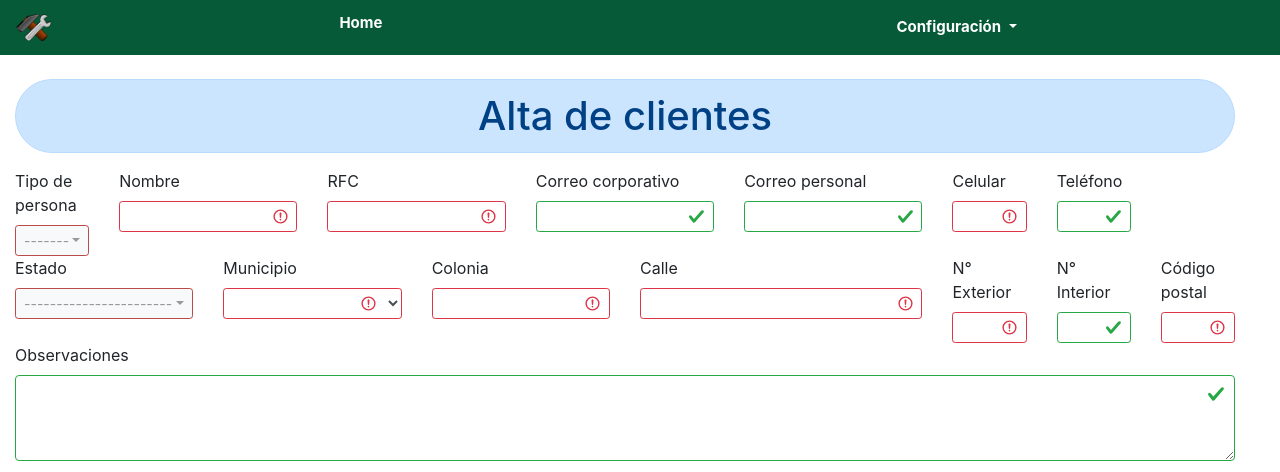
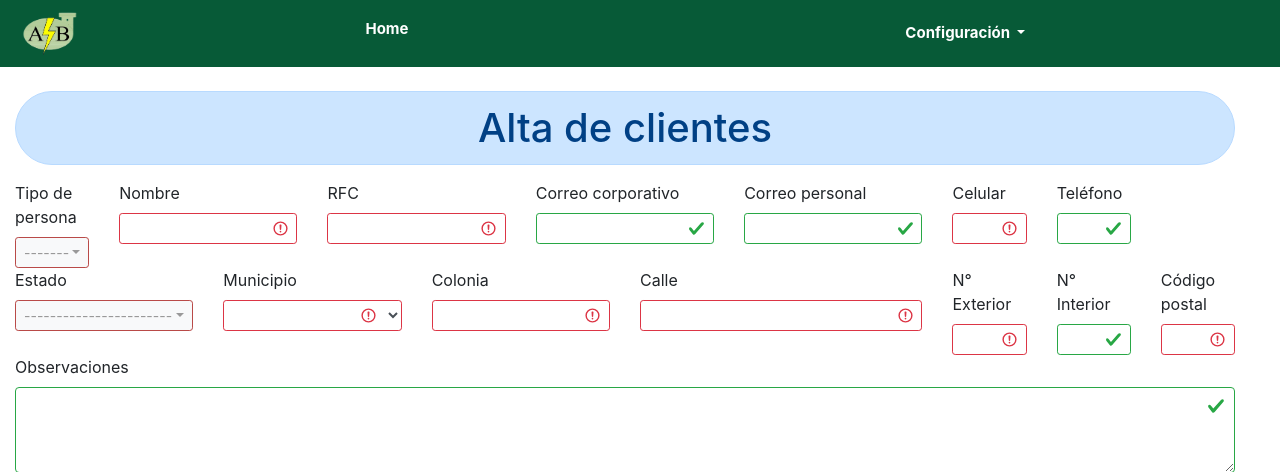
Before and after one commit to ChecoMR17/html1, a PHP site: page /pages/clientes.php in a window 1280 px wide. Shown: the top 472 px of the page. Run offline with PHP 8.4, Linux system fonts and the light colour scheme; the visitor is signed in with stand-in values (Sample User, id 1); data that the repository does not hold is empty; some libraries are stand-ins or nearby versions.

Commit message:
Creacion de rama

```diff
--- a/css/login.css
+++ b/css/login.css
@@ -1,7 +1,13 @@
 .Fondo_D {
    background-image: url(../img/fondo_P.png);
+   background-repeat: no-repeat;
+   background-size: cover;
 }
 
 .Imagen_Logo {
     object-fit: scale-down;
 }
+
+.font_color{
+    background: linear-gradient(#f5ea97, 10%, #dff3ce) !important;
+}
--- a/css/menu.css
+++ b/css/menu.css
@@ -145,6 +145,7 @@
      border: none;
      font-weight: bold;
      font-family: BentonSansBBVA-Medium",Helvetica,Arial,sans-serif";
+    /* background: linear-gradient(45deg, rgba(255, 210, 10, 0.5), rgba(92, 255, 92, 0.5));*/
  }
 
  .dz-preview {
--- a/global/conexion.php
+++ b/global/conexion.php
@@ -1,9 +1,9 @@
 <?php
 
-$host = "localhost";
-$user = "root";
-$password = "smr17";
-$BD = "FF";
+$host = "192.168.1.69";
+$user = "checo";
+$password = "c";
+$BD = "asb";
 $port = "3306";
 $conexion = mysqli_connect($host, $user, $password, $BD, $port);
 date_default_timezone_set('America/Mexico_City');
--- a/global/menu.php
+++ b/global/menu.php
@@ -1,31 +1,31 @@
 <nav class="navbar navbar-expand-lg mb-4" id="main_navbar">
-    <img src="../img/Herramienta1.png" width="35px" height="35px" class="img-fluid ${3|rounded-top,rounded-right,rounded-bottom,rounded-left,rounded-circle,|}" alt="sir.png">
+    <img src="../img/Logo.png" width="70" height="70" class="img-fluid ${3|rounded-top,rounded-right,rounded-bottom,rounded-left,rounded-circle,|}" alt="sir.png">
     <button class="navbar-toggler" type="button" data-toggle="collapse" data-target="#navbarSupportedContent" aria-controls="navbarSupportedContent" aria-expanded="false" aria-label="Toggle navigation"><i class="fas fa-water text-light"></i></button>
     <div class="collapse navbar-collapse" id="navbarSupportedContent">
         <ul class="navbar-nav mr-auto" id="ulMenu">
             <li class="nav-item dropdown">
-                <a class="dropdown-item" href="./home.php">Home</a>
+                <a class="dropdown-item" href="./home.php">Home <i class="fa-solid fa-house-chimney fa-beat"></i></a>
             </li>
             <?php if ($_SESSION['Permiso'] == "0") { ?>
                 <li class="nav-item dropdown">
-                    <a class="dropdown-item" href="./Empleados.php">Personal</a>
+                    <a class="dropdown-item" href="./Empleados.php">Personal <i class="fa-solid fa-person-circle-check fa-beat"></i></a>
                 </li>
                 <li class="nav-item dropdown">
-                    <a class="dropdown-item" href="./clientes.php">Clientes</a>
+                    <a class="dropdown-item" href="./clientes.php">Clientes <i class="fa-solid fa-people-group fa-beat"></i></a>
                 </li>
                 <li class="nav-item dropdown">
-                    <a class="dropdown-item" href="./proveedores.php">Proveedores</a>
+                    <a class="dropdown-item" href="./proveedores.php">Proveedores <i class="fa-solid fa-people-carry-box fa-beat"></i></a>
                 </li>
                 <li class="nav-item dropdown">
-                    <a class="dropdown-item" href="./ordenes_trabajo.php">Ordenes de trabajo</a>
+                    <a class="dropdown-item" href="./ordenes_trabajo.php">Ordenes de trabajo <i class="fa-solid fa-person-digging fa-beat"></i></a>
                 </li>
                 <li class="nav-item dropdown">
-                    <a class="dropdown-item" href="./cat_materiales.php"><i class="fa-solid fa-warehouse"></i> Inventario</a>
+                    <a class="dropdown-item" href="./cat_materiales.php">Inventario <i class="fa-solid fa-warehouse fa-beat"></i></a>
                 </li>
             <?php }
             if ($_SESSION['Permiso'] == "0" || $_SESSION['Permiso'] == "1") {  ?>
                 <li class="nav-item dropdown">
-                    <a class="dropdown-item" href="./ventas.php"><i class="fa-solid fa-dollar-sign fa-beat"></i> Ventas</a>
+                    <a class="dropdown-item" href="./ventas.php">Ventas <i class="fa-solid fa-dollar-sign fa-beat"></i></a>
                 </li>
             <?php } ?>
             <li class="nav-item dropdown">
--- a/pages/cat_materiales.php
+++ b/pages/cat_materiales.php
@@ -1,4 +1,6 @@
-<?php include('../global/Header.php') ?>
+<?php
+session_start();
+include('../global/Header.php') ?>
 
     <!--    Título    -->
     <title>Inventario</title>
--- a/pages/compras.php
+++ b/pages/compras.php
@@ -1,4 +1,6 @@
-<?php include('../global/Header.php') ?>
+<?php
+session_start();
+include('../global/Header.php') ?>
 
     <!--    Título    -->
     <title>Compras</title>
```
Also changed, not shown: index.php (+4 -4 lines), pages/ventas.php (+8 -6 lines).
